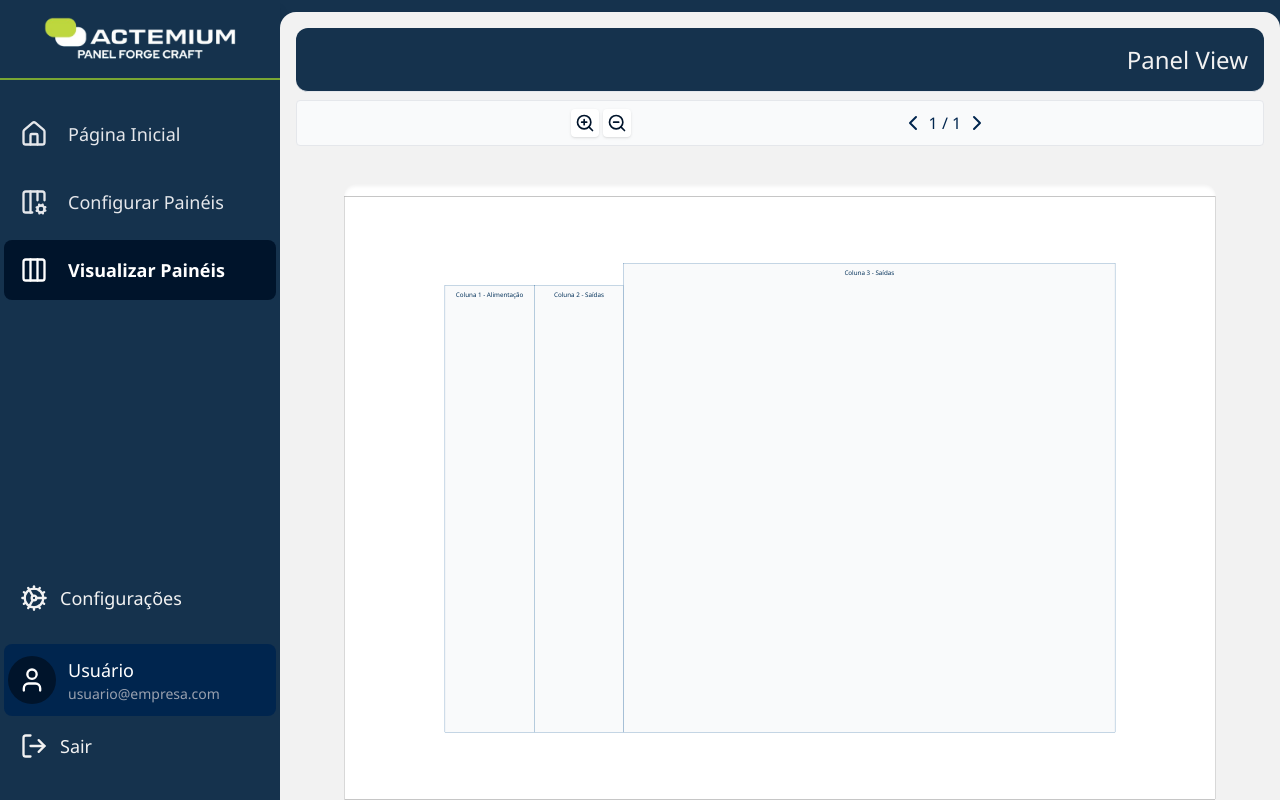
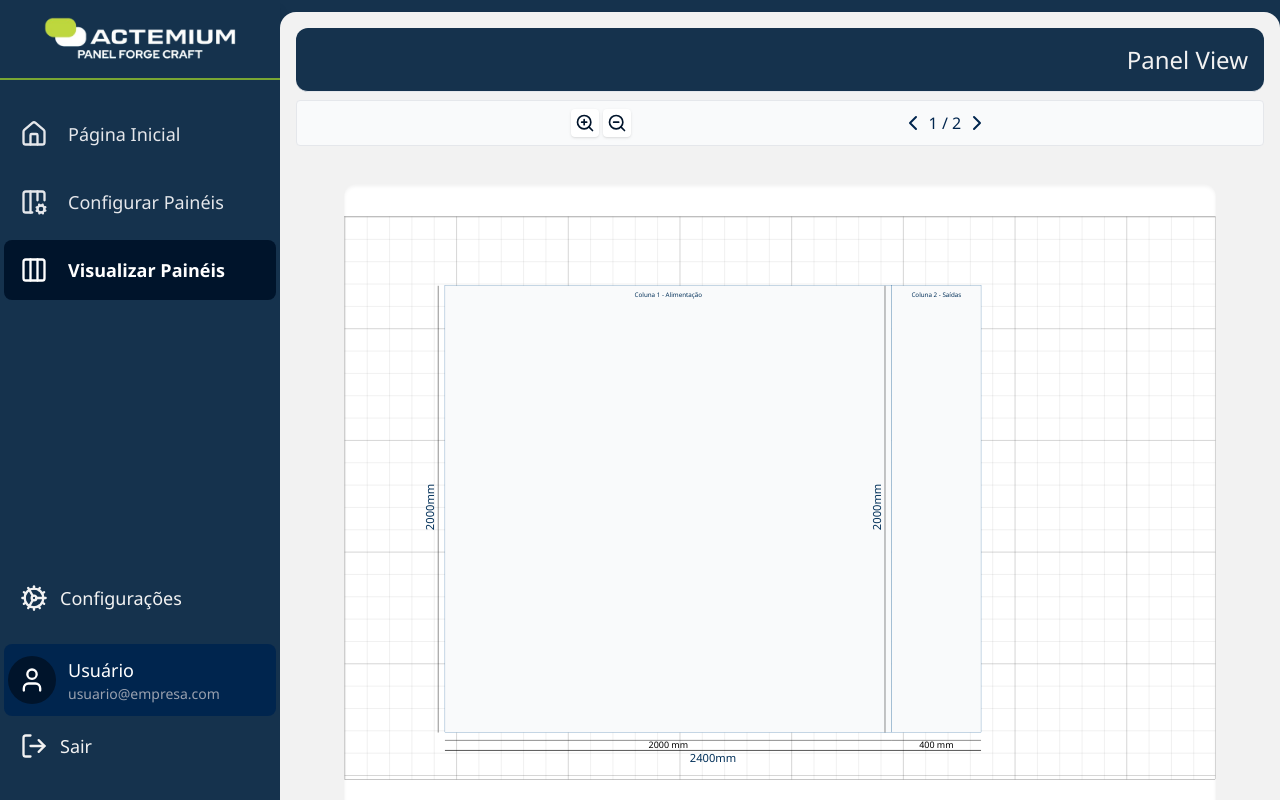
Before and after one commit to ramonis567/PanelForgeCraft, a React (Vite) app in the folder panel-fc-frontend/: page /panel-view in a window 1280 px wide. Built offline with nearby package versions, Linux system fonts and the light colour scheme.

Commit message:
Add gridlines and size information to panel preview

```diff
--- a/panel-fc-frontend/src/pages/PanelView/index.tsx
+++ b/panel-fc-frontend/src/pages/PanelView/index.tsx
@@ -2,7 +2,7 @@ import React, { useEffect, useMemo, useRef, useState } from "react";
 import AppLayout from "../../layouts/AppLayout";
 import type { PanelConfiguration, PanelColumn } from "../../models/panel";
 import { loadPanelConfig } from "../../utils/storage";
-import { ZoomIn, ZoomOut, RulerDimensionLine, ChevronLeft, ChevronRight } from "lucide-react";
+import { ZoomIn, ZoomOut, ChevronLeft, ChevronRight } from "lucide-react";
 
 type ColumnLike = {
     columnId: string;
@@ -17,6 +17,7 @@ const PanelViewPage: React.FC = () => {
     const [zoom, setZoom] = useState(0.9);
     const containerRef = useRef<HTMLDivElement | null>(null);
     const [page, setPage] = useState(0);
+
     const pageWidthMM = 3000;
 
     const [config, setConfig] = useState<PanelConfiguration | null>(null);
@@ -27,7 +28,7 @@ const PanelViewPage: React.FC = () => {
             "type": "Alimentação",
             "dimensions": {
                 "height": 2000,
-                "width": 400,
+                "width": 2000,
                 "depth": 600
             },
             "position": 1,
@@ -61,7 +62,7 @@ const PanelViewPage: React.FC = () => {
             "type": "Saídas",
             "dimensions": {
                 "height": 2100,
-                "width": 2200,
+                "width": 1800,
                 "depth": 600
             },
             "position": 3,
@@ -74,13 +75,6 @@ const PanelViewPage: React.FC = () => {
             ]
         }
     ]
-
-    const totalWidth = Math.max(pageWidthMM, columns.reduce((sum, c) => sum + c.dimensions.width, 0) + 0);
-    const maxHeight = Math.max(...columns.map(c => c.dimensions.height)) + 0;
-
-    const marginX = totalWidth * 0.15;
-    const marginY = totalWidth * 0.1;
-
 
     // REMEMBER TO CHANGE WHEN IMPORT CONFIG DATA
     const paginateColumns = (columns: ColumnLike[], pageWidth: number) =>{
@@ -108,8 +102,16 @@ const PanelViewPage: React.FC = () => {
     const pages = useMemo(() => paginateColumns(columns, pageWidthMM), [columns]);
     const currentColumns = pages[page] || [];
 
+    const widthSum = currentColumns.reduce((sum, col) => sum + col.dimensions.width, 0);
+    const totalWidth = Math.max(pageWidthMM, columns.reduce((sum, c) => sum + c.dimensions.width, 0) + 0);
+    const maxHeight = Math.max(...columns.map(c => c.dimensions.height)) + 0;
+
+    const marginX = pageWidthMM * 0.15;
+    const marginY = maxHeight * 0.1;
+
     return(
         <AppLayout>
+            {/* Header */}
             <header className="h-16 rounded-xl bg-[var(--color-surface-2)] border-b border-gray-200 flex items-center px-4 mb-2">
                 <span className="font-medium text-gray-800 flex justify-between gap-3 w-full">
                     <h1 className="text-2xl text-[var(--color-bg)]">{}</h1>
@@ -117,6 +119,7 @@ const PanelViewPage: React.FC = () => {
                 </span>
             </header>
 
+            {/* Toolbar */}
             <div className="flex items-center justify-evenly gap-3 px-4 py-2 bg-gray-50 border border-gray-200 rounded mb-1">
                 <div className="flex items-center gap-1">
                         <button
@@ -141,32 +144,51 @@ const PanelViewPage: React.FC = () => {
                         <button onClick={() => setPage(p => Math.max(0, p - 1))}>
                             <ChevronLeft />
                         </button>
-                    <span>{page + 1} / {pages.length}</span>
+                        <span>{page + 1} / {pages.length}</span>
                         <button onClick={() => setPage(p => Math.min(pages.length - 1, p + 1))}>
                             <ChevronRight />
                         </button>
                     </div>
             </div>
 
+            {/* Preview */}
             <div className="flex h-[calc(100vh-6.5rem)]" ref={containerRef}>
                 <svg
                     width="100%"
                     height="100%"
-                    viewBox={`0 0 ${totalWidth+2*marginX} ${maxHeight+2*marginY}`}
+                    viewBox={`0 0 ${pageWidthMM+2*marginX} ${maxHeight+2*marginY}`}
                     className="bg-white rounded-xl shadow-inner"
                     style={{
                         transform: `scale(${zoom})`,
                         transformOrigin: "center"
                     }}
+
                 >
+                    <defs>
+                        <pattern id="grid" width="100" height="100" patternUnits="userSpaceOnUse">
+                            <path d="M 100 0 L 0 0 0 100" fill="none" stroke="#181818" strokeWidth="0.6" />
+                        </pattern>
+                        <pattern id="gridBold" width="500" height="500" patternUnits="userSpaceOnUse">
+                            <path d="M 500 0 L 0 0 0 500" fill="none" stroke="black" strokeWidth="1" />
+                        </pattern>
+                    </defs>
+
                     <rect
                         x={0}
                         y={0}
-                        width={totalWidth+2*marginX}
+                        width={pageWidthMM+2*marginX}
                         height={maxHeight+2*marginY}
-                        fill="white"
+                        fill="url(#grid)"
                         stroke="black"
                         strokeWidth={1}
+                    />
+
+                    <rect
+                        x={0}
+                        y={0}
+                        width={pageWidthMM+2*marginX}
+                        height={maxHeight+2*marginY}
+                        fill="url(#gridBold)"
                     />
 
                     <g transform={`translate(${marginX}, ${marginY})`}>
@@ -200,11 +222,70 @@ const PanelViewPage: React.FC = () => {
                                         >
                                             {`Coluna ${col.position} - ${col.type}`}
                                         </text>
+
+                                        <>
+                                            <line
+                                                x1={0}
+                                                y1={height + 35}
+                                                x2={width}
+                                                y2={height + 35}
+                                                stroke="black"
+                                                strokeWidth={2}
+                                            />
+                                            <text
+                                                x={width / 2}
+                                                y={height + 70}
+                                                fontSize={40}
+                                                textAnchor="middle"
+                                            >
+                                                {width} mm
+                                            </text>
+                                        </>
+
+                                        <>
+                                            <line
+                                                x1={-30}
+                                                y1={0}
+                                                x2={-30}
+                                                y2={height}
+                                                stroke="black"
+                                                strokeWidth={2}
+                                            />
+                                            <text
+                                                x={-40}
+                                                y={height/2}
+                                                fontSize={50}
+                                                textAnchor="middle"
+                                                fill="#023059"
+                                                transform={`rotate(-90, ${-50}, ${height/2})`}
+                                            >
+                                                {col.dimensions.height}mm
+                                            </text>
+                                        </>
                                     </g>
                                 );
                             })
                         })()}
                     </g>
+                        <>
+                            <line
+                                x1={marginX}
+                                y1={maxHeight + marginY + 80}
+                                x2={marginX + widthSum}
+                                y2={maxHeight + marginY + 80}
+                                stroke="black"
+                                strokeWidth={3}
+                            />
+                            <text
+                                x={marginX + widthSum / 2}
+                                y={maxHeight + marginY + 130}
+                                fontSize={50}
+                                textAnchor="middle"
+                                fill="#023059"
+                            >
+                                {widthSum}mm
+                            </text>
+                        </>
                 </svg>
             </div>
         </AppLayout>
```
